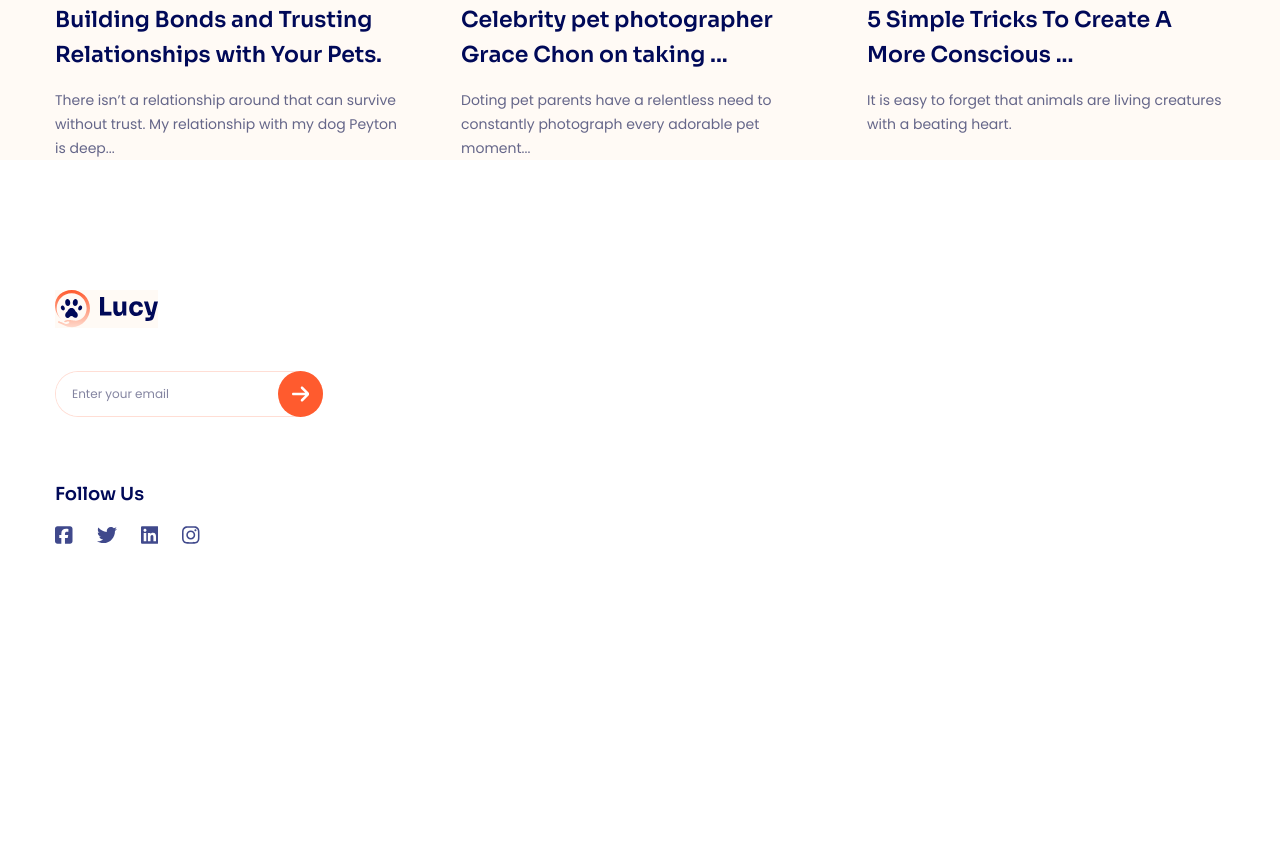
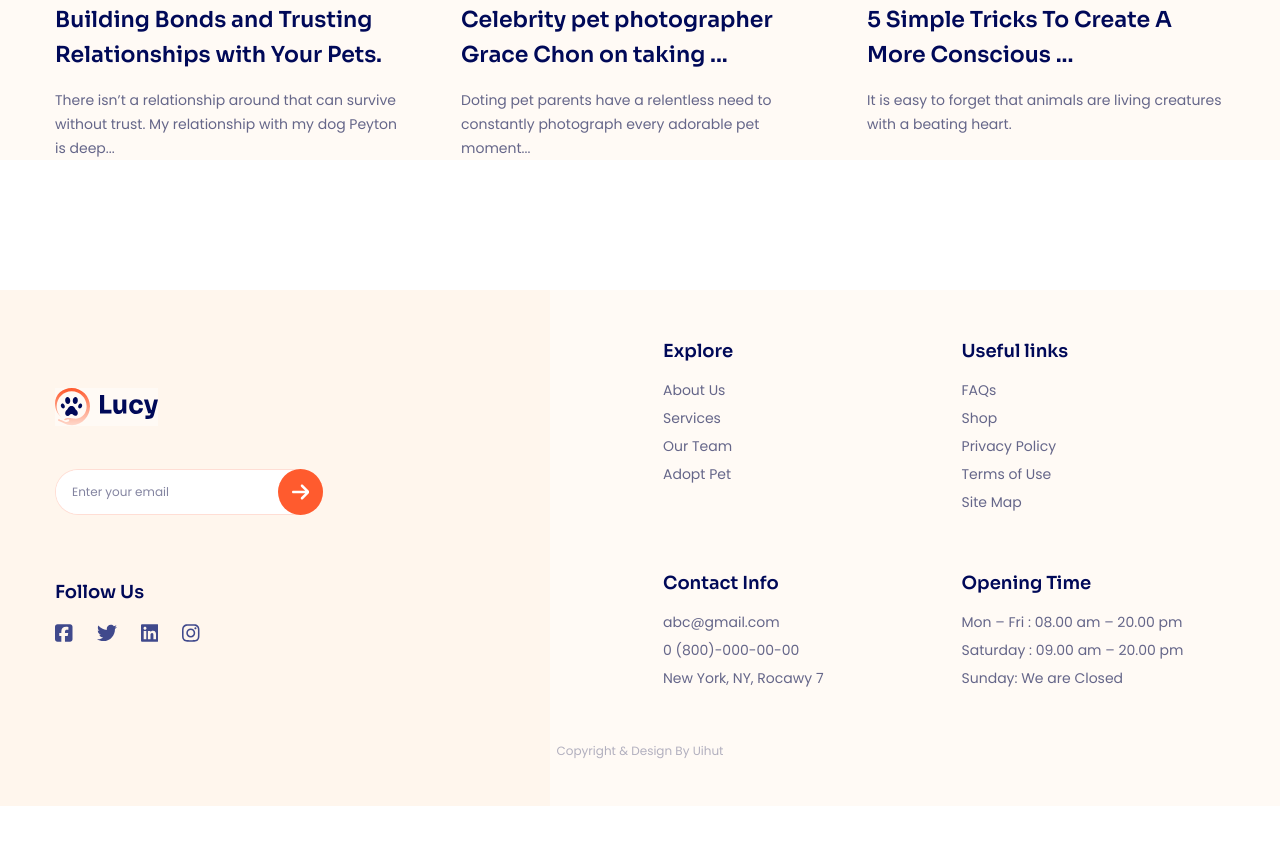
Before and after one commit to Trieu08/f8-htlml-04, a plain HTML site: page index.html in a window 1280 px wide. Shown: the part 6237-7081 px from the top of the page. After the commit the page ends 7043 px from the top, so only its background shows below. Drawn offline with Linux system fonts and the light colour scheme.

Commit message:
Lam phan footer

```diff
--- a/assets/css/styles.css
+++ b/assets/css/styles.css
@@ -1164,10 +1164,15 @@ a {
 /* ====Footer==== */
 .footer {
     margin-top: 130px;
+    padding: 52px 0 48px;
+    background: #fffaf5;
+    background-image: linear-gradient(to right, #fff6ed 43%, #fffaf5 43%);
 }
 
 .footer__inner {
     display: flex;
+    align-items: center;
+    column-gap: 340px;
 }
 
 .search-form {
@@ -1190,8 +1195,8 @@ a {
     padding: 6px 16px;
     color: #656689;
     border-radius: inherit;
-    font-size: 1.2rem;
-    font-weight: 300;
+    font-size: 1.4rem;
+    font-weight: 400;
     line-height: 1.17;
 }
 
@@ -1218,6 +1223,11 @@ a {
     background: #ff5b2e;
 }
 
+.search-form__btn:hover {
+    cursor: pointer;
+    opacity: 0.8;
+}
+
 .footer__info {
     margin-top: 68px;
 }
@@ -1239,3 +1249,32 @@ a {
 .footer__socials-item:hover {
     opacity: 0.8;
 }
+
+.footer__right {
+    display: grid;
+    grid-template-columns: repeat(2, auto);
+    gap: 58px 138px;
+}
+
+.footer__menu {
+    margin-top: 14px;
+}
+
+.footer__link {
+    color: #656689;
+    font-family: Poppins;
+    font-size: 14px;
+    font-style: normal;
+    font-weight: 400;
+    line-height: 28px; /* 200% */
+}
+
+.footer__copy-right {
+    margin-top: 52px;
+    color: #656689;
+    font-size: 1.2rem;
+    font-weight: 400;
+    line-height: 1.17;
+    text-align: center;
+    opacity: 0.5;
+}
--- a/index.html
+++ b/index.html
@@ -1139,7 +1139,7 @@
                 </div>
             </section>
         </main>
-        <footer style="height: 1000px" class="footer">
+        <footer class="footer">
             <div class="container">
                 <div class="footer__inner">
                     <div class="footer__left">
@@ -1230,8 +1230,105 @@
                             </div>
                         </div>
                     </div>
-                    <div class="footer__right"></div>
+                    <div class="footer__right">
+                        <!-- Footer item 1 -->
+                        <section class="footer-item">
+                            <h3 class="footer__title">Explore</h3>
+                            <ul class="footer__menu">
+                                <li>
+                                    <a href="#!" class="footer__link">
+                                        About Us
+                                    </a>
+                                </li>
+                                <li>
+                                    <a href="#!" class="footer__link">
+                                        Services
+                                    </a>
+                                </li>
+                                <li>
+                                    <a href="#!" class="footer__link">
+                                        Our Team
+                                    </a>
+                                </li>
+                                <li>
+                                    <a href="#!" class="footer__link">
+                                        Adopt Pet
+                                    </a>
+                                </li>
+                            </ul>
+                        </section>
+                        <!-- Footer item 2 -->
+                        <section class="footer-item">
+                            <h3 class="footer__title">Useful links</h3>
+                            <ul class="footer__menu">
+                                <li>
+                                    <a href="#!" class="footer__link">FAQs</a>
+                                </li>
+                                <li>
+                                    <a href="#!" class="footer__link"> Shop </a>
+                                </li>
+                                <li>
+                                    <a href="#!" class="footer__link">
+                                        Privacy Policy
+                                    </a>
+                                </li>
+                                <li>
+                                    <a href="#!" class="footer__link">
+                                        Terms of Use
+                                    </a>
+                                </li>
+                                <li>
+                                    <a href="#!" class="footer__link">
+                                        Site Map
+                                    </a>
+                                </li>
+                            </ul>
+                        </section>
+                        <!-- Footer item 3 -->
+                        <section class="footer-item">
+                            <h3 class="footer__title">Contact Info</h3>
+                            <ul class="footer__menu">
+                                <li>
+                                    <a href="#!" class="footer__link">
+                                        abc@gmail.com
+                                    </a>
+                                </li>
+                                <li>
+                                    <a href="#!" class="footer__link">
+                                        0 (800)-000-00-00
+                                    </a>
+                                </li>
+                                <li>
+                                    <a href="#!" class="footer__link">
+                                        New York, NY, Rocawy 7
+                                    </a>
+                                </li>
+                            </ul>
+                        </section>
+                        <!-- Footer item 4 -->
+                        <section class="footer-item">
+                            <h3 class="footer__title">Opening Time</h3>
+                            <ul class="footer__menu">
+                                <li>
+                                    <a href="#!" class="footer__link">
+                                        Mon – Fri : 08.00 am – 20.00 pm
+                                    </a>
+                                </li>
+                                <li>
+                                    <a href="#!" class="footer__link">
+                                        Saturday : 09.00 am – 20.00 pm
+                                    </a>
+                                </li>
+                                <li>
+                                    <a href="#!" class="footer__link">
+                                        Sunday: We are Closed
+                                    </a>
+                                </li>
+                            </ul>
+                        </section>
+                    </div>
                 </div>
+                <p class="footer__copy-right">Copyright & Design By Uihut</p>
             </div>
         </footer>
     </body>
```
